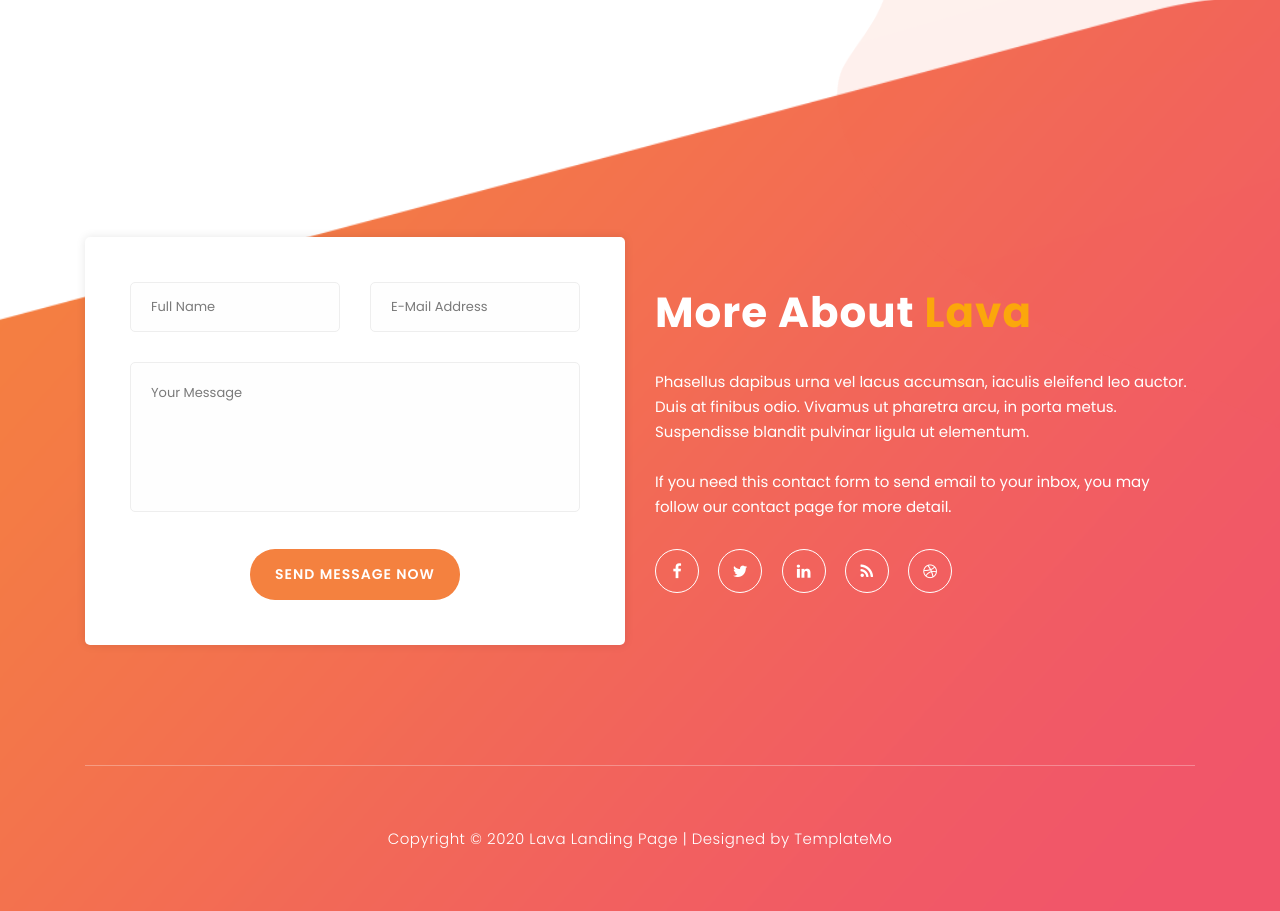
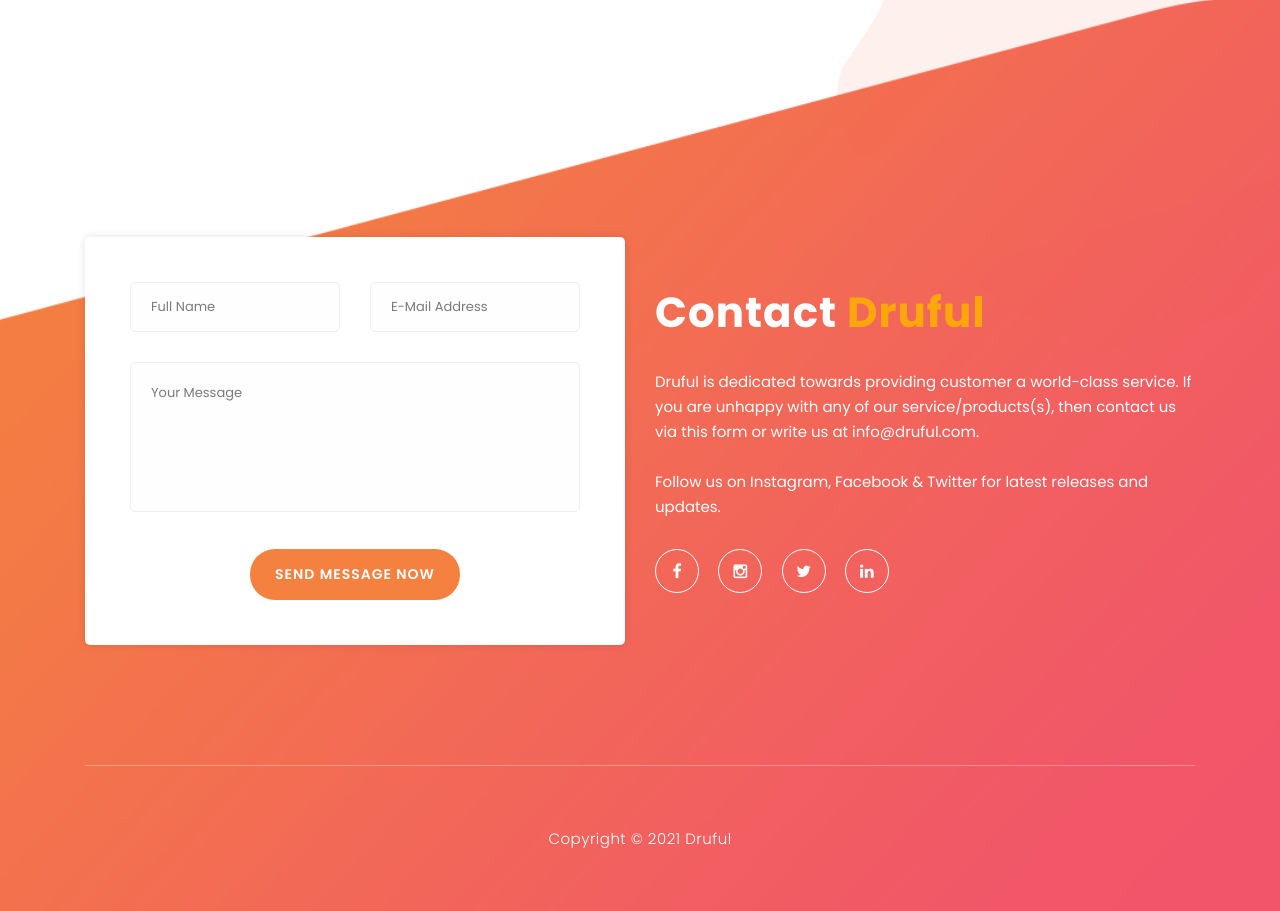
Before and after one commit to LieutenantR/lieutenantr.github.io, a plain HTML site: page index.html in a window 1280 px wide. Shown: the part 2334-3245 px from the top of the page. Drawn offline with Linux system fonts and the light colour scheme.

Commit message:
some more changes

```diff
--- a/index.html
+++ b/index.html
@@ -240,18 +240,14 @@ https://templatemo.com/tm-540-lava-landing-page
                     </div>
                     <!-- ***** Contact Form End ***** -->
                     <div class="right-content col-lg-6 col-md-12 col-sm-12">
-                        <h2>More About <em>Lava</em></h2>
-                        <p>Phasellus dapibus urna vel lacus accumsan, iaculis eleifend leo auctor. Duis at finibus odio.
-                            Vivamus ut pharetra arcu, in porta metus. Suspendisse blandit pulvinar ligula ut elementum.
-                            <br><br>If you need this contact form to send email to your inbox, you may follow our <a
-                                rel="nofollow" href="https://templatemo.com/contact" target="_parent">contact</a> page
-                            for more detail.</p>
+                        <h2>Contact <em>Druful</em></h2>
+                        <p>Druful is dedicated towards providing customer a world-class service. If you are unhappy with any of our service/products(s), then contact us via this form or write us at info@druful.com.
+                            <br><br>Follow us on Instagram, Facebook & Twitter for latest releases and updates.</p>
                         <ul class="social">
                             <li><a href="https://fb.com/templatemo"><i class="fa fa-facebook"></i></a></li>
+							<li><a href="https://www.instagram.com/druful/"><i class="fa fa-instagram"></i></a></li>
                             <li><a href="#"><i class="fa fa-twitter"></i></a></li>
                             <li><a href="#"><i class="fa fa-linkedin"></i></a></li>
-                            <li><a href="#"><i class="fa fa-rss"></i></a></li>
-                            <li><a href="#"><i class="fa fa-dribbble"></i></a></li>
                         </ul>
                     </div>
                 </div>
@@ -259,9 +255,7 @@ https://templatemo.com/tm-540-lava-landing-page
             <div class="row">
                 <div class="col-lg-12">
                     <div class="sub-footer">
-                        <p>Copyright &copy; 2020 Lava Landing Page
-
-                        | Designed by <a rel="nofollow" href="https://templatemo.com">TemplateMo</a></p>
+                        <p>Copyright &copy; 2021 Druful</p>
                     </div>
                 </div>
             </div>
```
